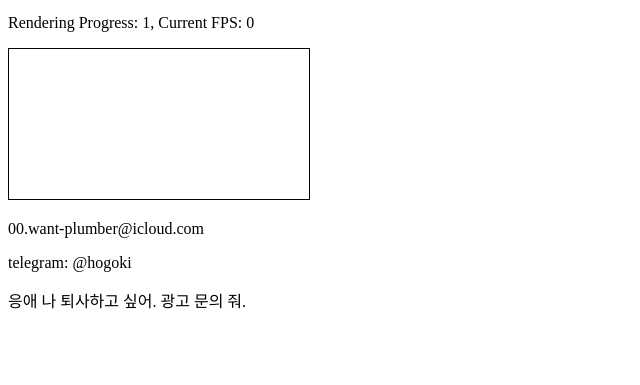
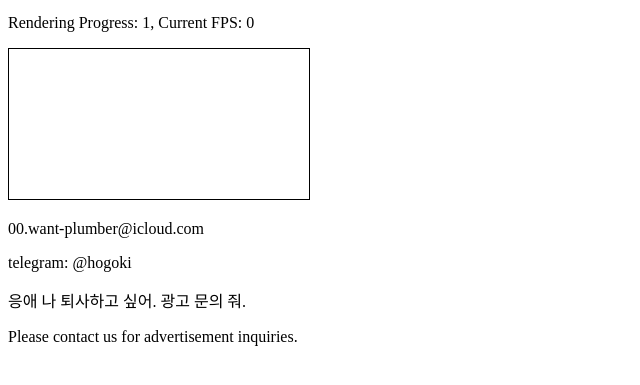
Before and after one commit to JeongHogok/raytrac.ing, a plain HTML site: page index.html in a window 1280 px wide. Shown: the part 123-508 px from the top of the page, without its empty margins (0-640 px from the left). Drawn offline with nearby package versions, Linux system fonts and the light colour scheme.

Commit message:
Update index.html

```diff
--- a/index.html
+++ b/index.html
@@ -51,6 +51,7 @@
     <p>00.want-plumber@icloud.com</p>
     <p>telegram: @hogoki</p>
     <p>응애 나 퇴사하고 싶어. 광고 문의 줘.</p>
+    <p>Please contact us for advertisement inquiries.</p>
 
 
     <script src="https://cdnjs.cloudflare.com/ajax/libs/three.js/r128/three.min.js"></script>
```
